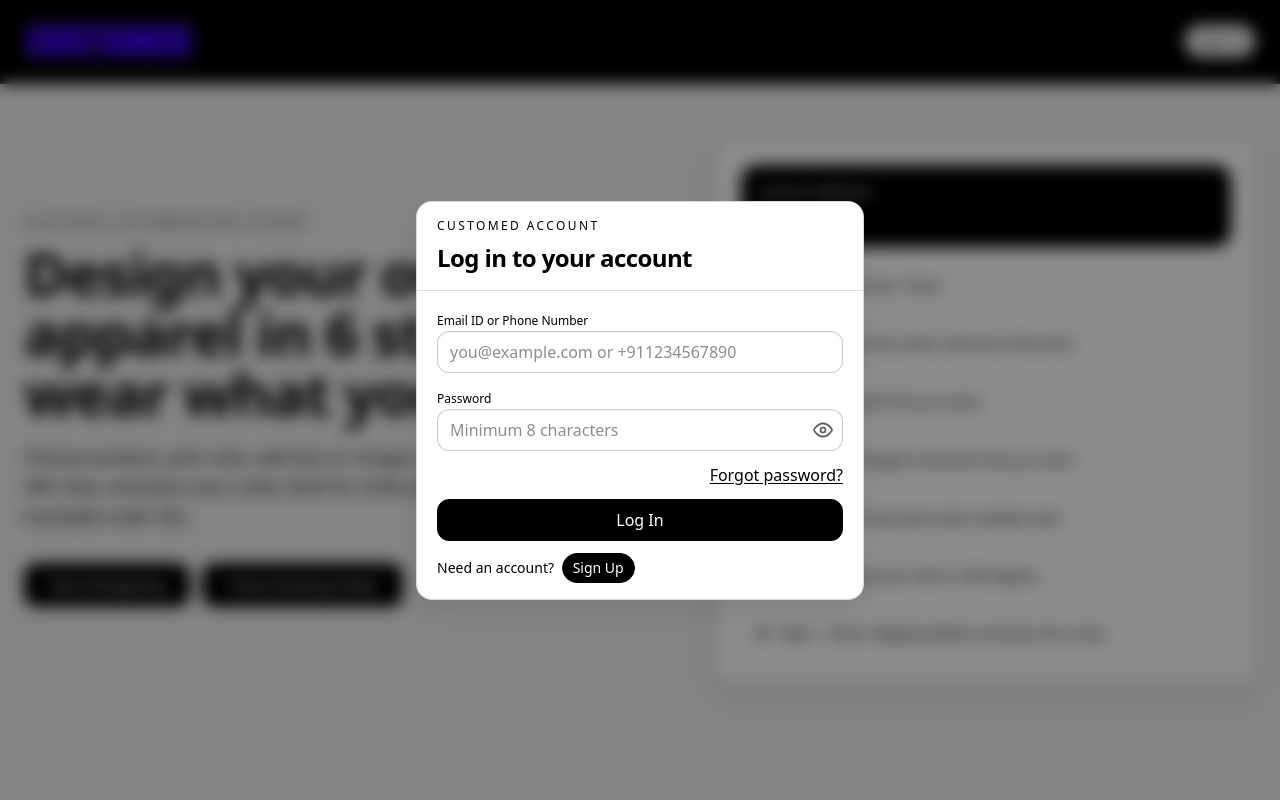
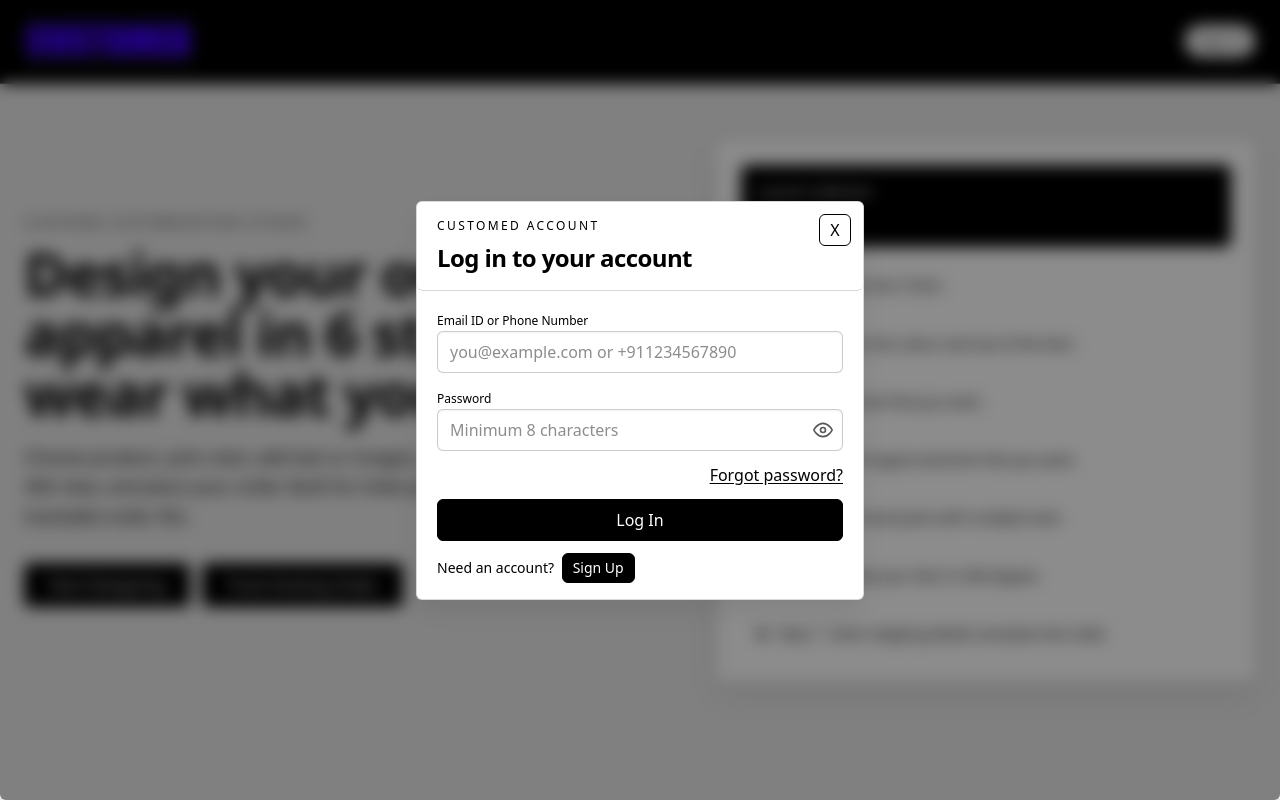
Before and after one commit to DEVASHISHSHRIVASTAV02/customedclothing, a Next.js app: page / in a window 1280 px wide. Both pictures are taken after a click on the button "Sign In". Shown: the top 800 px of the page. Built offline with nearby package versions, Linux system fonts and the light colour scheme; no server answers; the database is empty.

Commit message:
Refine global corner radius and auth/customizer UI styles

```diff
--- a/src/app/globals.css
+++ b/src/app/globals.css
@@ -28,15 +28,34 @@
   --font-mono: var(--font-mono);
 }
 
-* {
+*,
+*::before,
+*::after {
   box-sizing: border-box;
+  border-radius: 6px !important;
+}
+
+.site-header-no-radius,
+.site-header-no-radius *,
+.site-header-no-radius *::before,
+.site-header-no-radius *::after,
+.site-footer-no-radius,
+.site-footer-no-radius *,
+.site-footer-no-radius *::before,
+.site-footer-no-radius *::after {
+  border-radius: 0 !important;
+}
+
+.site-header-no-radius .rounded-full,
+.site-header-no-radius .\!rounded-full {
+  border-radius: 9999px !important;
 }
 
 body {
   margin: 0;
   min-height: 100vh;
-  background-color: #f0f0f0;
-  background-image: linear-gradient(135deg, #f0f0f0 0%, #f0f0f0 50%, #f0f0f0 100%);
+  background-color: #e9e9e9;
+  background-image: linear-gradient(135deg, #e9e9e9 0%, #e9e9e9 50%, #e9e9e9 100%);
   background-attachment: fixed;
   background-repeat: no-repeat;
   background-size: cover;
--- a/src/components/auth/customer-auth-modal-provider.tsx
+++ b/src/components/auth/customer-auth-modal-provider.tsx
@@ -350,7 +350,15 @@ function CustomerAuthModal({
     <div className="fixed inset-0 z-[80] flex items-center justify-center bg-[#000000]/45 px-4 py-8 backdrop-blur-sm">
       <div className="absolute inset-0" onClick={onClose} aria-hidden />
       <Card className="relative z-[81] w-full max-w-md">
-        <CardHeader className="space-y-2">
+        <button
+          type="button"
+          onClick={onClose}
+          aria-label="Close auth popup"
+          className="absolute right-3 top-3 inline-flex h-8 w-8 items-center justify-center border border-[#000000] bg-[#ffffff] text-lg leading-none text-[#000000] transition-colors hover:bg-[#000000] hover:text-[#ffffff]"
+        >
+          X
+        </button>
+        <CardHeader className="space-y-2 pr-10">
           <p className="text-xs uppercase tracking-[0.2em] text-[#000000]">CUSTOMED Account</p>
           <h2 className="text-2xl font-semibold tracking-tight">{heading}</h2>
           {reason && <p className="text-sm text-[#000000]">{reason}</p>}
--- a/src/components/customizer/product-customizer.tsx
+++ b/src/components/customizer/product-customizer.tsx
@@ -2553,7 +2553,7 @@ export function ProductCustomizer({
 
   return (
     <div className="mx-auto w-full max-w-7xl space-y-6 px-6 py-8">
-      {showStepGuidancePopup && isStepGuidanceStep(currentStep) && (
+      {showStepGuidancePopup && currentStep >= 2 && currentStep <= 5 && (
         <div className="fixed inset-0 z-50 flex items-center justify-center bg-[#000000]/50 px-4">
           <div
             role="dialog"
@@ -2918,9 +2918,22 @@ export function ProductCustomizer({
 
         <Card>
           <CardHeader>
-            <h3 className="text-lg font-semibold">
-              {currentStep === 2 ? "Selected Product" : `Design Canvas (${activeAreaLabel})`}
-            </h3>
+            <div className="flex items-center justify-between gap-3">
+              <h3 className="text-lg font-semibold">
+                {currentStep === 2 ? "Selected Product" : `Design Canvas (${activeAreaLabel})`}
+              </h3>
+              {currentStep >= 2 && currentStep <= 5 && (
+                <button
+                  type="button"
+                  onClick={() => setShowStepGuidancePopup(true)}
+                  aria-label="Open design note"
+                  title="info*"
+                  className="inline-flex h-7 min-w-7 cursor-help items-center justify-center rounded-full border border-[#ff0000] bg-[#ffffff] px-2 text-xs font-semibold text-[#ff0000] transition-colors hover:border-[#cc0000] hover:text-[#cc0000] active:border-[#cc0000] active:text-[#cc0000]"
+                >
+                  i
+                </button>
+              )}
+            </div>
           </CardHeader>
           <CardBody className="space-y-4">
             {currentStep === 2 && (
--- a/src/components/site-footer.tsx
+++ b/src/components/site-footer.tsx
@@ -76,7 +76,7 @@ export async function SiteFooter() {
   }
 
   return (
-    <footer className="mt-20 border-t-2 border-[#ffffff]/20 bg-[#000000] text-[#ffffff]">
+    <footer className="site-footer-no-radius mt-20 border-t-2 border-[#ffffff]/20 bg-[#000000] text-[#ffffff]">
       <div className="mx-auto grid w-full max-w-7xl gap-10 px-6 py-12 md:grid-cols-2 xl:grid-cols-[1.2fr_0.85fr_0.95fr_1.35fr]">
         <FooterColumn title="Clothing Items" items={clothingItems} />
         <FooterColumn title="About Us" items={ABOUT_US_ITEMS} />
--- a/src/components/site-shell.tsx
+++ b/src/components/site-shell.tsx
@@ -4,7 +4,7 @@ import { SiteNav } from "@/components/site-nav";
 export function SiteShell({ children }: { children: React.ReactNode }) {
   return (
     <div className="relative min-h-screen overflow-x-clip text-foreground">
-      <header className="sticky top-0 z-30 border-b border-[#ffffff]/20 bg-[#000000]">
+      <header className="site-header-no-radius sticky top-0 z-30 border-b border-[#ffffff]/20 bg-[#000000]">
         <div className="mx-auto flex w-full max-w-7xl items-center justify-between px-6 py-4">
           <SiteBrand />
           <SiteNav />
```
